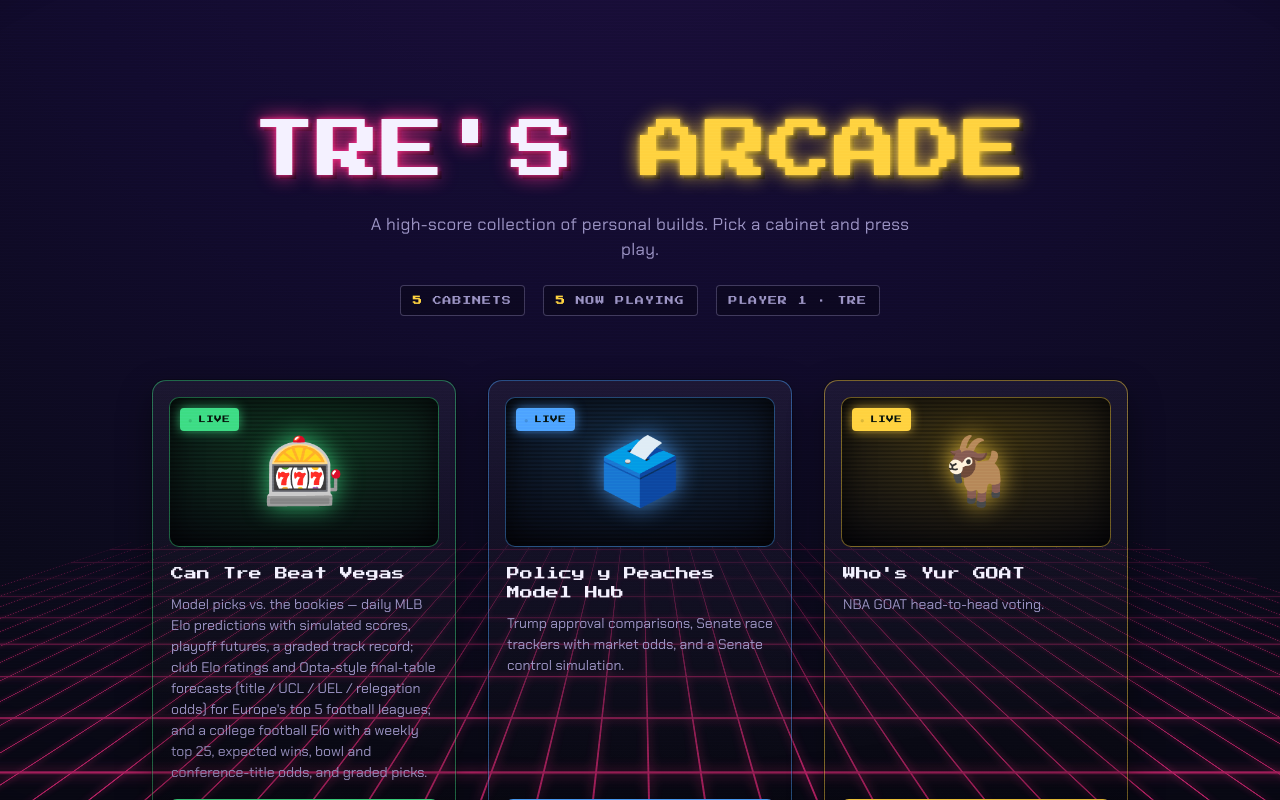
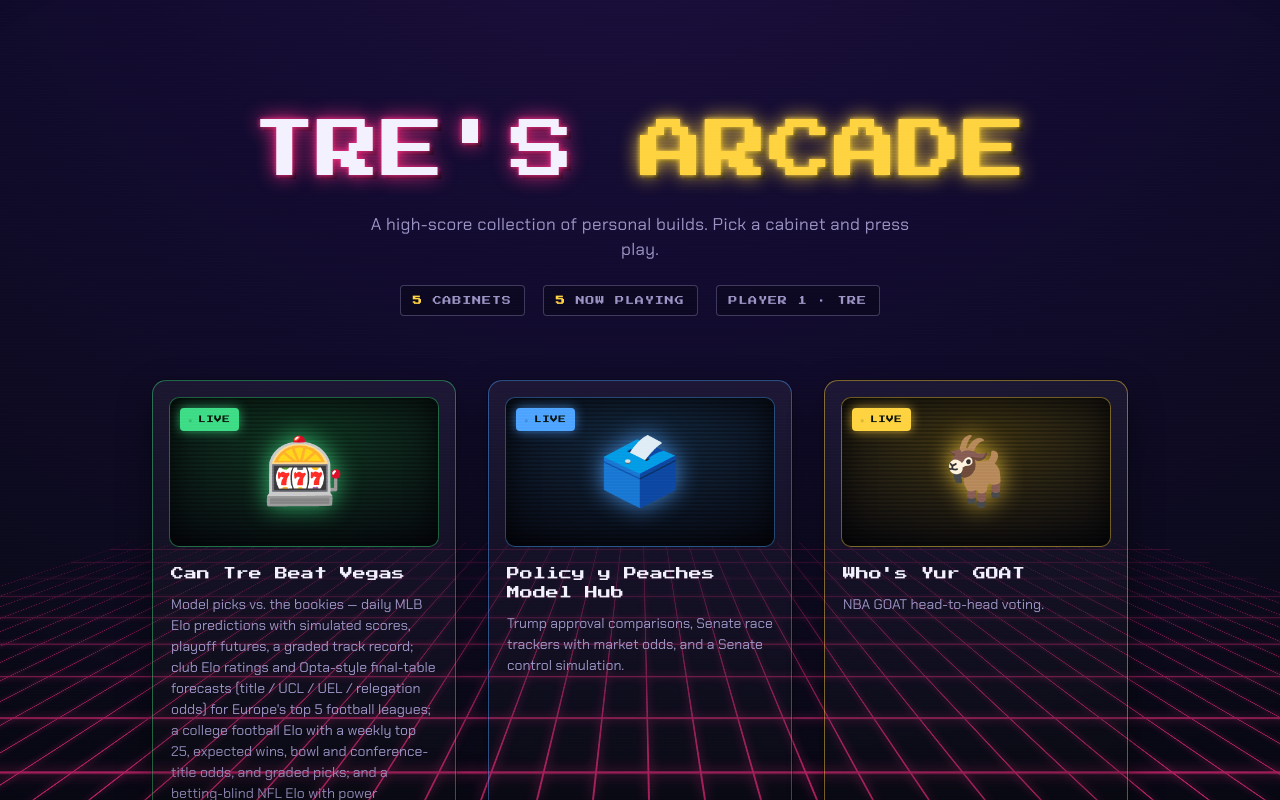
Before and after one commit to Hijodeagua/whosyurgoat-hub, a Next.js app: page / in a window 1280 px wide. Shown: the top 800 px of the page. Built offline with nearby package versions, Linux system fonts and the light colour scheme.

Commit message:
Vegas card: mention the NFL Elo model
Co-Authored-By: Claude Fable 5.1 <noreply@anthropic.com>
Claude-Session: https://claude.ai/code/session_01LTvht7T3VcNjao1BPd9ADf

```diff
--- a/app/projects.ts
+++ b/app/projects.ts
@@ -19,7 +19,7 @@ export const projects: Project[] = [
   {
     title: "Can Tre Beat Vegas",
     description:
-      "Model picks vs. the bookies — daily MLB Elo predictions with simulated scores, playoff futures, a graded track record; club Elo ratings and Opta-style final-table forecasts (title / UCL / UEL / relegation odds) for Europe's top 5 football leagues; and a college football Elo with a weekly top 25, expected wins, bowl and conference-title odds, and graded picks.",
+      "Model picks vs. the bookies — daily MLB Elo predictions with simulated scores, playoff futures, a graded track record; club Elo ratings and Opta-style final-table forecasts (title / UCL / UEL / relegation odds) for Europe's top 5 football leagues; a college football Elo with a weekly top 25, expected wins, bowl and conference-title odds, and graded picks; and a betting-blind NFL Elo with power rankings, weekly picks with the model's own line, division / playoff / Super Bowl odds, and a graded record.",
     href: "/vegas",
     status: "live",
     emoji: "🎰",
```
